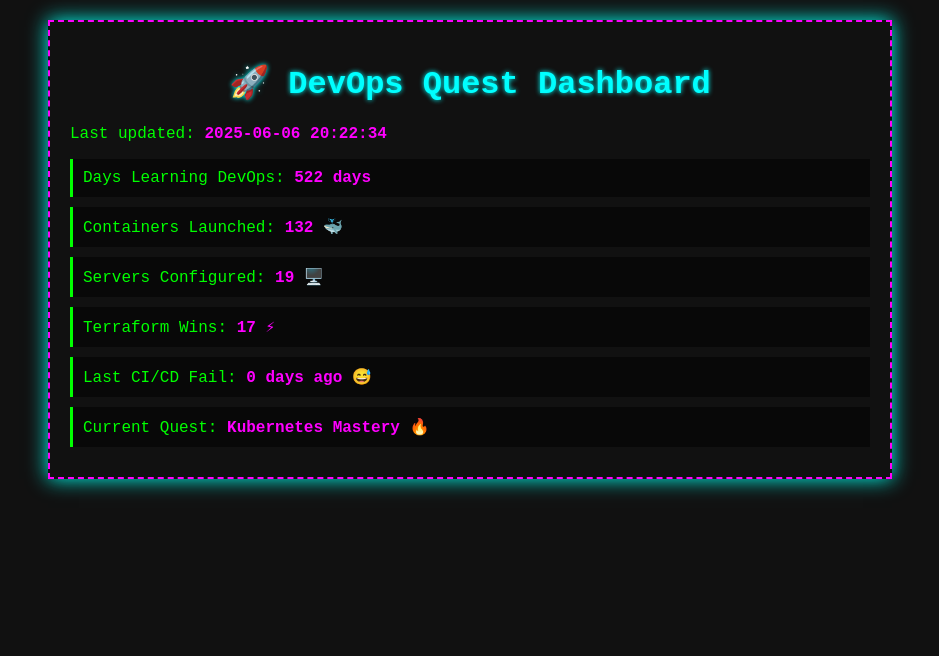
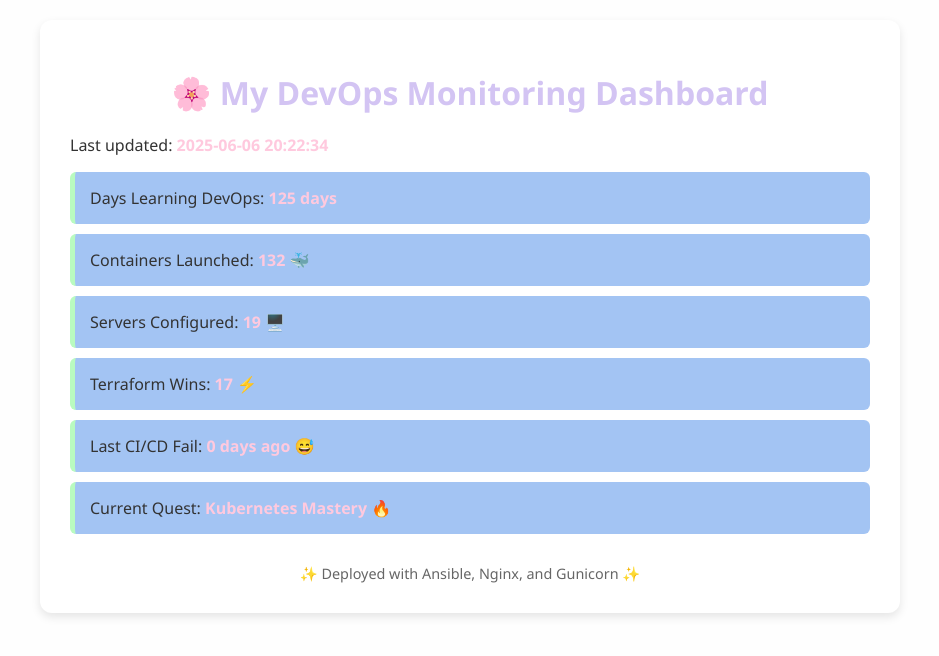
Before and after one commit to joannedada/flaskapp, a Flask app: page / in a window 1280 px wide. Shown: the top 656 px of the page, without its empty margins (170-1109 px from the left). Run offline with Flask 3, Linux system fonts and the light colour scheme.

Commit message:
app files

```diff
--- a/app.py
+++ b/app.py
@@ -1,13 +1,16 @@
 from flask import Flask, render_template
 from datetime import datetime
+
 import random
 
 app = Flask(__name__)
 
-# Mock DevOps journey metrics
+# DevOps journey started in February 2025
+START_DATE = datetime(2025, 2, 1)
+
 def get_devops_metrics():
     return {
-        "days_learning": (datetime.now() - datetime(2024, 1, 1)).days,
+        "days_learning": (datetime.now() - START_DATE).days,
         "containers_launched": random.randint(50, 200),
         "servers_configured": random.randint(10, 50),
         "terraform_wins": random.randint(5, 20),
--- a/templates/dashboard.html
+++ b/templates/dashboard.html
@@ -1,99 +1,103 @@
 <!DOCTYPE html>
 <html>
 <head>
-    <title>DevOps Quest</title>
+    <title>DevOps Dashboard</title>
     <style>
         :root {
-            --neon-green: #0f0;
-            --neon-pink: #f0f;
-            --neon-blue: #0ff;
-            --dark-bg: #111;
+            --soft-blue: #a3c4f3;
+            --soft-green: #b9fbc0;
+            --soft-pink: #ffc9de;
+            --soft-yellow: #fff3b0;
+            --soft-purple: #d3c4f3;
+            --bg-color: #fefefe;
+            --text-color: #333;
         }
+
         body {
-            background: var(--dark-bg);
-            color: var(--neon-green);
-            font-family: 'Courier New', monospace;
+            background: var(--bg-color);
+            color: var(--text-color);
+            font-family: 'Segoe UI', sans-serif;
             margin: 0;
             padding: 20px;
-            overflow-x: hidden;
         }
+
         .container {
             max-width: 800px;
             margin: 0 auto;
-            border: 2px dashed var(--neon-pink);
-            padding: 20px;
-            animation: glow 2s infinite alternate;
+            background: white;
+            box-shadow: 0 4px 10px rgba(0, 0, 0, 0.1);
+            border-radius: 12px;
+            padding: 30px;
         }
+
         h1 {
-            color: var(--neon-blue);
-            text-shadow: 0 0 5px var(--neon-blue);
+            color: var(--soft-purple);
             text-align: center;
+            margin-bottom: 20px;
         }
+
         .metric {
-            background: rgba(0, 0, 0, 0.5);
-            padding: 10px;
+            background: var(--soft-blue);
+            padding: 15px;
             margin: 10px 0;
-            border-left: 3px solid var(--neon-green);
-            animation: fadeIn 1s;
+            border-left: 5px solid var(--soft-green);
+            border-radius: 6px;
+            transition: background 0.3s;
         }
+
+        .metric:hover {
+            background: var(--soft-yellow);
+        }
+
         .metric-value {
-            color: var(--neon-pink);
             font-weight: bold;
+            color: var(--soft-pink);
         }
-        @keyframes glow {
-            from { box-shadow: 0 0 10px var(--neon-green); }
-            to { box-shadow: 0 0 20px var(--neon-blue); }
-        }
-        @keyframes fadeIn {
-            from { opacity: 0; transform: translateX(-20px); }
-            to { opacity: 1; transform: translateX(0); }
+
+        .footer {
+            text-align: center;
+            margin-top: 30px;
+            font-size: 0.9em;
+            color: #666;
         }
     </style>
 </head>
 <body>
     <div class="container">
-        <h1>🚀 DevOps Quest Dashboard</h1>
+        <h1>🌸 My DevOps Monitoring Dashboard</h1>
         <p>Last updated: <span class="metric-value">{{ metrics.last_updated }}</span></p>
 
         <div class="metric">
-            <span>Days Learning DevOps:</span>
+            Days Learning DevOps:
             <span class="metric-value">{{ metrics.days_learning }} days</span>
         </div>
 
         <div class="metric">
-            <span>Containers Launched:</span>
+            Containers Launched:
             <span class="metric-value">{{ metrics.containers_launched }} 🐳</span>
         </div>
 
         <div class="metric">
-            <span>Servers Configured:</span>
+            Servers Configured:
             <span class="metric-value">{{ metrics.servers_configured }} 🖥️</span>
         </div>
 
         <div class="metric">
-            <span>Terraform Wins:</span>
+            Terraform Wins:
             <span class="metric-value">{{ metrics.terraform_wins }} ⚡</span>
         </div>
 
         <div class="metric">
-            <span>Last CI/CD Fail:</span>
+            Last CI/CD Fail:
             <span class="metric-value">{{ metrics.last_cicd_fail }} 😅</span>
         </div>
 
         <div class="metric">
-            <span>Current Quest:</span>
+            Current Quest:
             <span class="metric-value">{{ metrics.current_quest }} 🔥</span>
         </div>
+
+        <div class="footer">✨ Deployed with Ansible, Nginx, and Gunicorn ✨</div>
     </div>
-
-    <script>
-        // Fun terminal-like typing effect
-        const metrics = document.querySelectorAll('.metric');
-        metrics.forEach((metric, i) => {
-            setTimeout(() => {
-                metric.style.opacity = 1;
-            }, i * 200);
-        });
-    </script>
 </body>
 </html>
```
